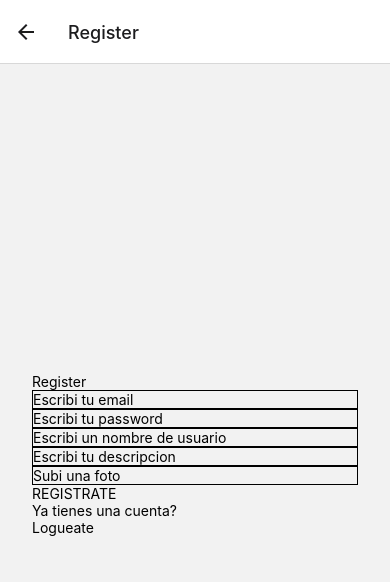
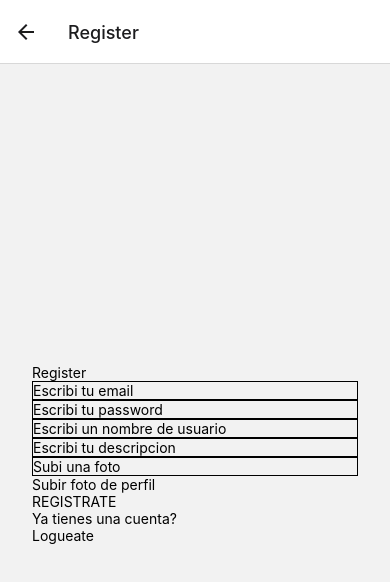
Before and after one commit to bautistafernandezsasso/my-app, a React Native app: screen /Register in a window 390 px wide. Shown: the top 582 px of the page. Built offline with nearby package versions, Linux system fonts and the light colour scheme; no server answers.

Commit message:
register caaaasi terminado

```diff
--- a/src/components/Camara/Camara.js
+++ b/src/components/Camara/Camara.js
@@ -1,6 +1,6 @@
 import React, {Component} from 'react';
 import {Camera} from 'expo-camera';
-import {storage} from '../firebase/config';
+import {storage} from '../../components/Camara/Camara';
 import {View, Text, TouchableOpacity, StyleSheet, Image} from 'react-native';
 
 class Camara extends Component{
--- a/src/screens/Register.js
+++ b/src/screens/Register.js
@@ -1,6 +1,8 @@
 import { Text, View, StyleSheet, TextInput, TouchableOpacity } from 'react-native'
 import React, { Component } from 'react'
 import { auth , db} from "../firebase/config"
+import Camara from "../components/Camara/Camara";
+
 class Register extends Component {
 
     constructor(){
@@ -19,7 +21,7 @@ class Register extends Component {
         auth.createUserWithEmailAndPassword(email, password)
         .then( resp => {
             db.collection("users").add({
-                owner: auth.currentUser.email,
+                owner: email,
                 username: nombreusuario,
                 bio: description,
                 foto: foto,
@@ -90,6 +92,17 @@ class Register extends Component {
                     value={this.state.foto}
                 />
 
+{
+                        this.state.mostrarCamara ?
+                        <View>
+                            <Camara onImageUpload={url => this.onImageUpload(url)} style={{width: "125vw", heigth: "125vh"}}/>
+                        </View>
+                        :
+                        <TouchableOpacity onPress={()=> this.setState({mostrarCamara: true})}>
+                            <Text>Subir foto de perfil</Text>
+                        </TouchableOpacity>
+                    }
+
             { this.state.email =="" || this.state.nombreusuario =="" || this.state.password == "" ?
             <View>
                 <TouchableOpacity>
```
